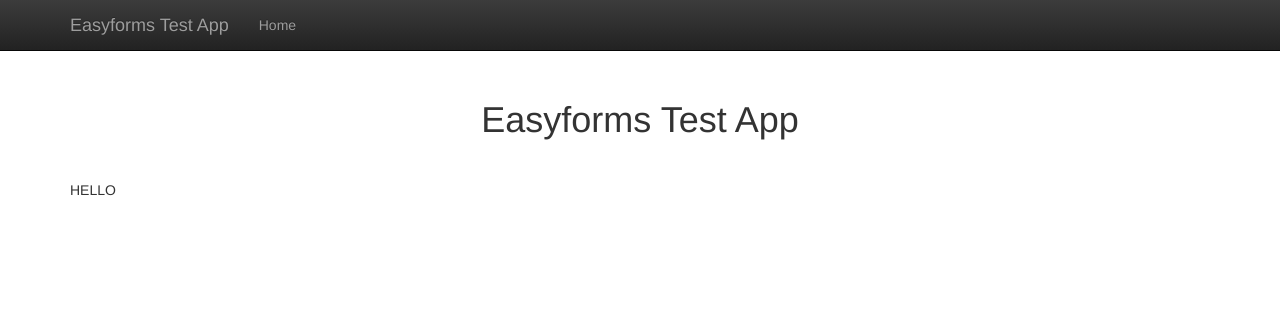
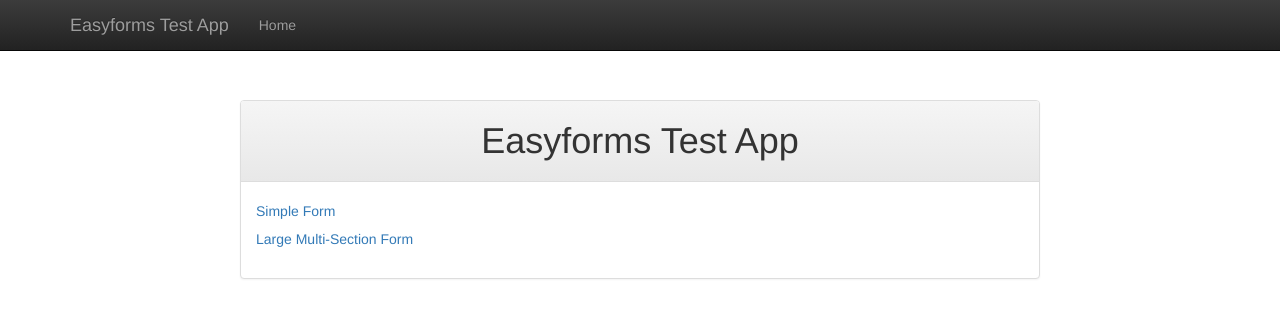
Before and after one commit to stevelittlefish/easyforms, a Python web app: template testapp/templates/index.html in a window 1280 px wide. Shown: the top 318 px of the page. Run offline with Jinja, Linux system fonts and the light colour scheme; the template is opened without the code that fills it, so the values that code supplies are empty.

Commit message:
Test app main menu home

```diff
--- a/testapp/static/css/main.css
+++ b/testapp/static/css/main.css
@@ -97,3 +97,21 @@ table.fields.table-bordered > tbody:first-child > tr:first-child > td:first-chil
 table.fields > tbody > tr:hover > td {
 	background-color: #ddddee !important;
 }
+
+ul.links, ul.list {
+	padding-left: 0;
+}
+
+ul.links li, ul.list li {
+	list-style: none;
+	padding: 4px 0;
+}
+
+.main-panel {
+	max-width: 800px;
+	margin: 50px auto 15px;
+}
+
+.panel-heading h1 {
+	margin: 10px 0;
+}
--- a/testapp/templates/base.html
+++ b/testapp/templates/base.html
@@ -46,7 +46,9 @@
 			</div>
 		</nav>
 		<div class="container">
-			<h1>{{ self.title() }}</h1>
+			{% block h1 %}
+				<h1>{{ self.title() }}</h1>
+			{% endblock h1 %}
 			{% block content %}{% endblock %}
 		</div>
 	</body>
--- a/testapp/templates/index.html
+++ b/testapp/templates/index.html
@@ -2,6 +2,18 @@
 
 {% block title %}Easyforms Test App{% endblock %}
 
+{% block h1 %}{% endblock %}
+
 {% block content %}
-	HELLO
+	<div class="main-panel panel panel-default">
+		<div class="panel-heading">
+			<h1>{{ self.title() }}</h1>
+		</div>
+		<div class="panel-body">
+			<ul class="links">
+				<li><a href="{{ url_for('main.simple_form') }}">Simple Form</a></li>
+				<li><a href="{{ url_for('main.large_multisection_form') }}">Large Multi-Section Form</a></li>
+			</ul>
+		</div>
+	</div>
 {% endblock %}
```
